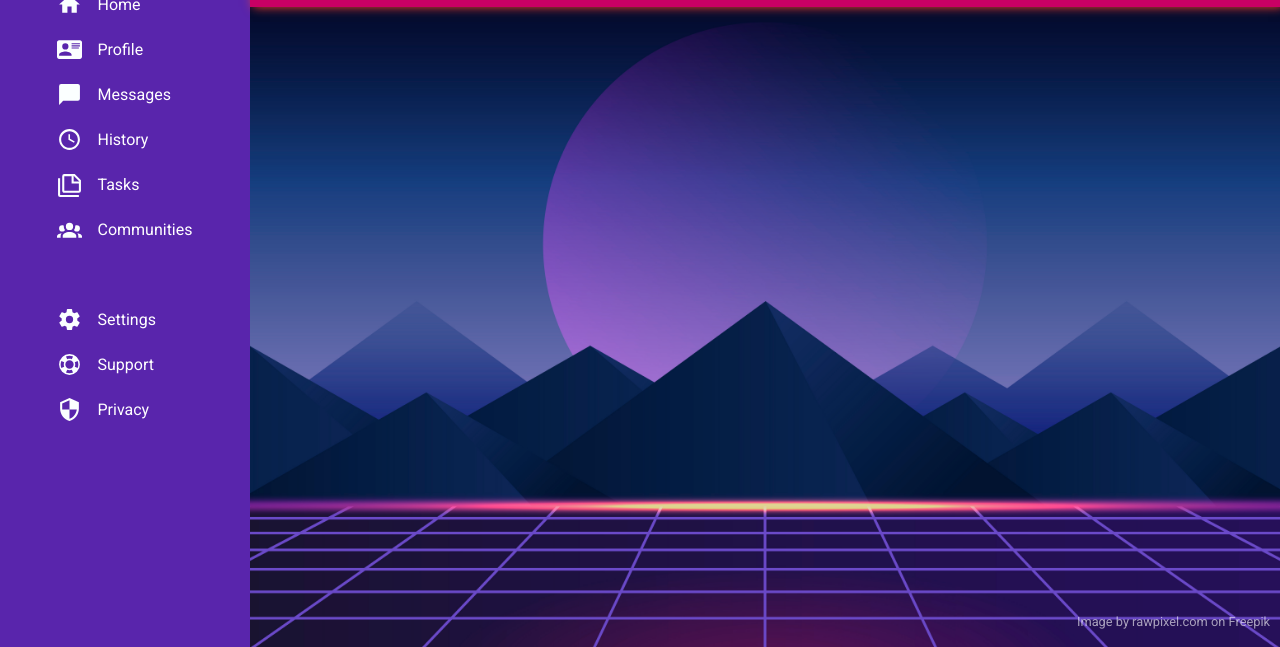
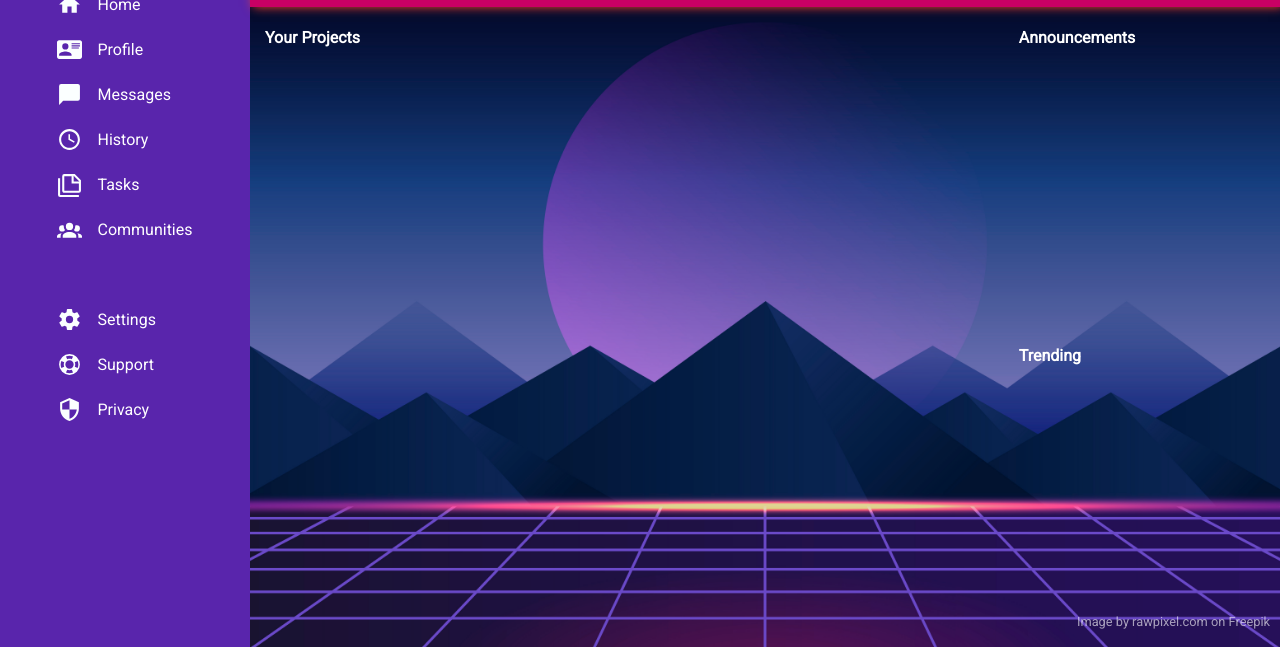
Before and after one commit to branden-eyk/odin_admin, a plain HTML site: page index.html in a window 1280 px wide. Shown: the part 153-800 px from the top of the page. Drawn offline with Linux system fonts and the light colour scheme.

Commit message:
Add content divs and set initial CSS and grid positioning

```diff
--- a/index.html
+++ b/index.html
@@ -49,6 +49,15 @@
             </div>
         </div>
         <div class="content">
+            <div class="content__projects">
+                <h3>Your Projects</h3>
+            </div>
+            <div class="content__announcements">
+                <h3>Announcements</h3>
+            </div>
+            <div class="content__trending">
+                <h3>Trending</h3>
+            </div>
             <p class="img-attribution"><a href="https://www.freepik.com/free-vector/neon-landscape-background_4394257.htm#page=2&query=vaporwave&position=28&from_view=keyword">Image by rawpixel.com</a> on Freepik</p>
         </div>
     </div>
--- a/scripts/style.css
+++ b/scripts/style.css
@@ -153,12 +153,6 @@ body{
     align-items: center;
 }
 
-.content{
-    background-image: url("../assets/91655.jpg");
-    background-size: cover;
-    background-position: center center;
-}
-
 .sidebar__item{
     font-family: Roboto;
     color: white;
@@ -213,6 +207,26 @@ body{
     font-size: 0.8rem;
 }
 
+.content{
+    background-image: url("../assets/91655.jpg");
+    background-size: cover;
+    background-position: center center;
+    display: grid;
+    grid-template-columns: 3fr 1fr;
+    grid-template-rows: 1fr 1fr;
+    padding: 5px 10px 0px 15px;
+}
+
+.content h3{
+    color: white;
+    font-family: Roboto;
+    font-size: 1rem;
+}
+
+.content__projects{
+    grid-row: 1/3;
+}
+
 .img-attribution a{
     text-decoration: none;
     color: white;
```
